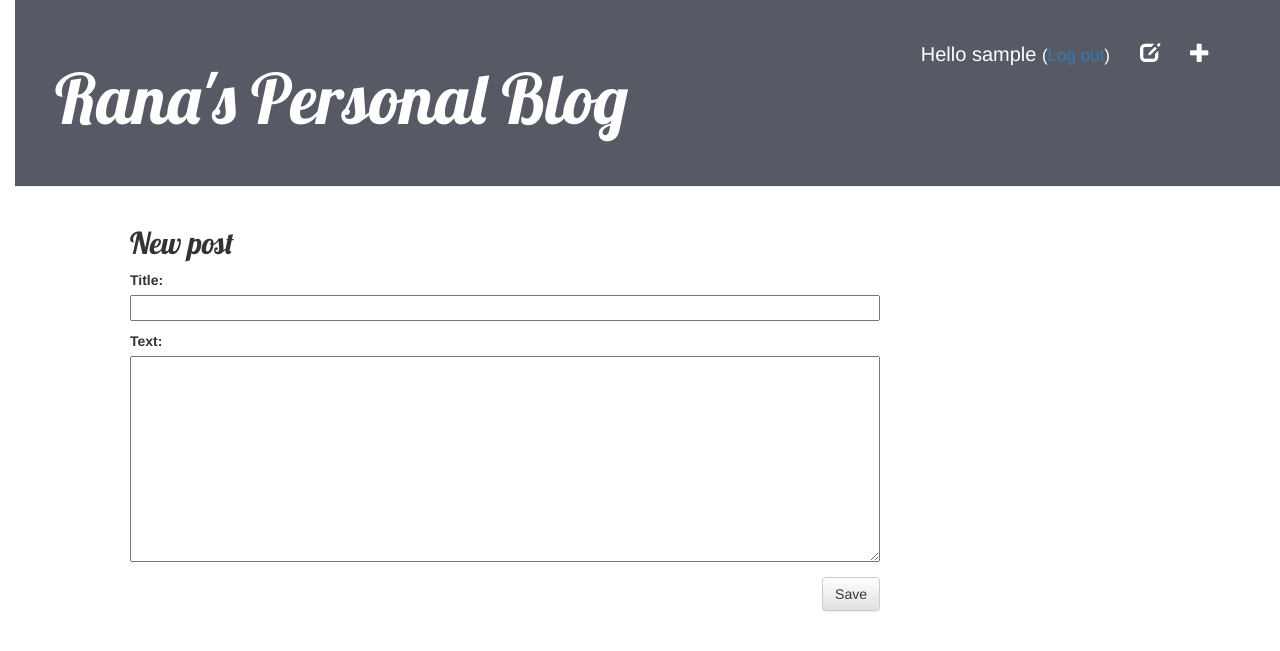
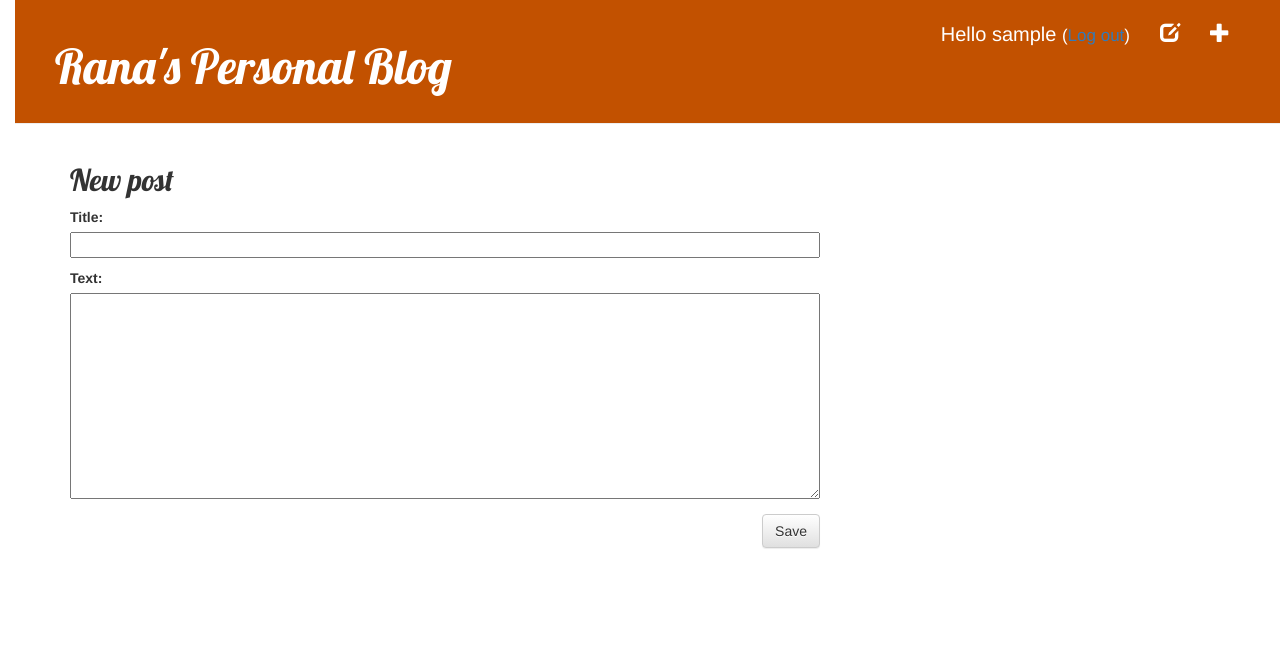
Before and after one commit to ranabad/my-first-blog, a Django app: page /post/new/ in a window 1280 px wide. Shown: the top 651 px of the page. Run offline with Django 3.2, Linux system fonts and the light colour scheme; the visitor is signed in with stand-in values (Sample User, id 1); some libraries are stand-ins or nearby versions.

Commit message:
changed ffont size of header

```diff
--- a/blog/static/css/blog.css
+++ b/blog/static/css/blog.css
@@ -1,54 +1,65 @@
-.page-header {
-    background-color: rgb(85, 90, 100);
+.page-header
+{
+
+         background-color: #C25100;
          margin-top: 0;
-    margin-left: 0px;
-    margin-right: 0px;
-    padding: 40px 40px 40px 40px;
+         padding: 20px 20px 20px 40px;
+}
+.page-header h1, .page-header h1 a, .page-header h1 a:visited, .page-header h1 a:active
+{       color: #ffffff;
+        font-size: 36pt;
+        text-decoration: none;
+}
+.content
+{
+         margin-left: 40px;
+
+}
+h1, h2, h3, h4
+{
+        font-family: 'Lobster', cursive;
+}
+.date
+{
+        color: #828282;
 }
 
-.page-header h1, .page-header h1 a, .page-header h1 a:visited, .page-header h1 a:active {
-    color: #ffffff;
-    font-size: 52pt;
-    text-decoration: none;
+
+.post h2 a, .post h2 a:visited
+{
+         color: #000000;
 }
-body {
+
+body
+{
         padding-left: 15px;
 }
 
-.content {
-    margin-left: 100px;
-}
-
-h1, h2, h3, h4 {
-    font-family: 'Lobster', cursive;
-}
-
-.date {
-    color: #028282;
-}
-
-.save {
+.save
+{
         float: right;
 }
 
-.post-form textarea, .post-form input {
+.post-form textarea, .post-form input
+{
         width: 100%;
 }
 
-.top-menu, .top-menu:hover, .top-menu:visited {
+.top-menu, .top-menu:hover, .top-menu:visited
+{
         color: #ffffff;
         float: right;
         font-size: 15pt;
         margin-right: 30px;
 }
 
-.post {
+.post
+{
        margin-bottom: 70px;
 }
 
-.post h2 a, .post h2 a:visited {
-    color: #028282
-}
-.comment {
+
+.comment
+{
       margin: 20px 0px 20px 20px;
 }
```
Lines whose indentation alone changed are shown as unchanged.
